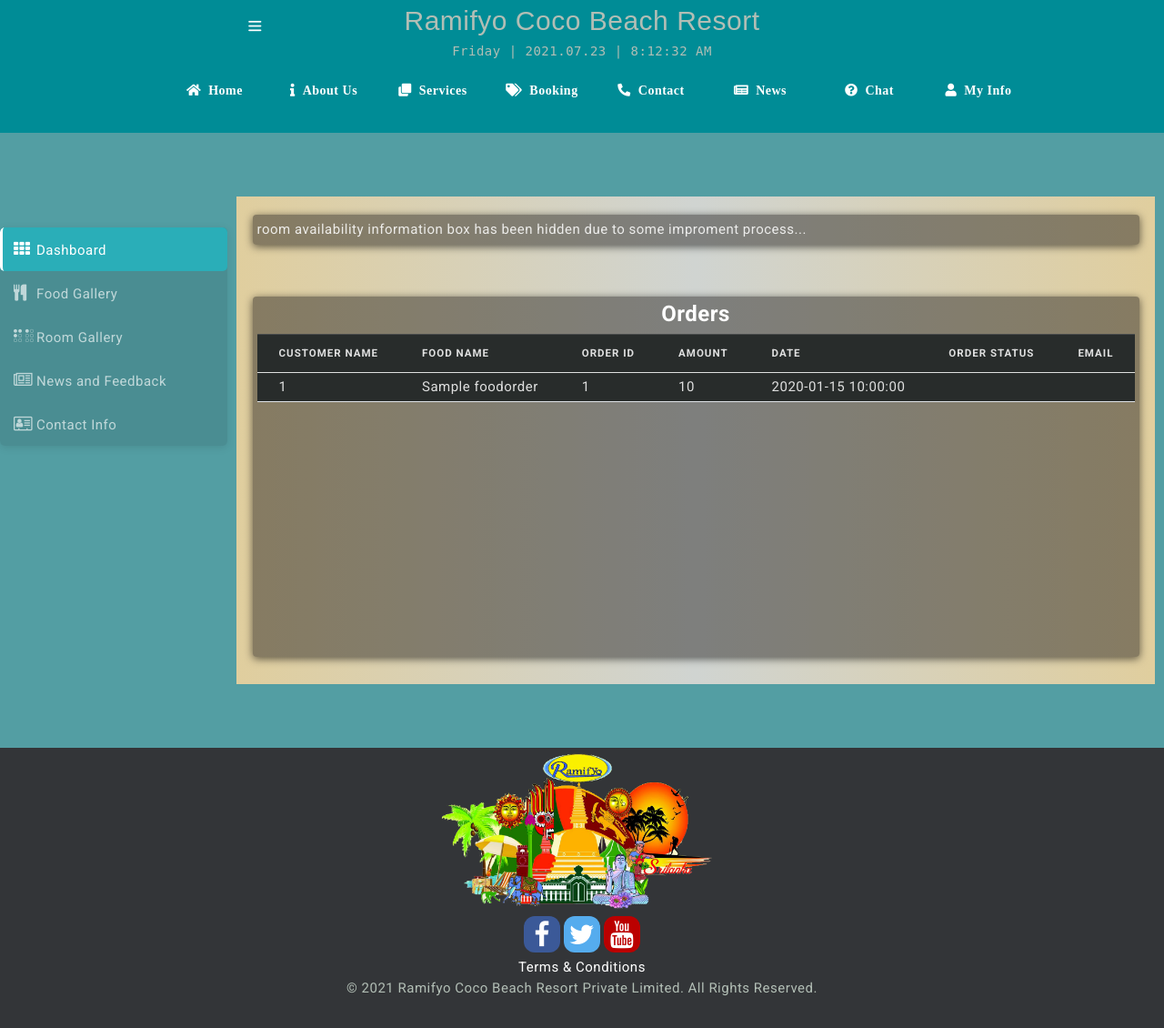
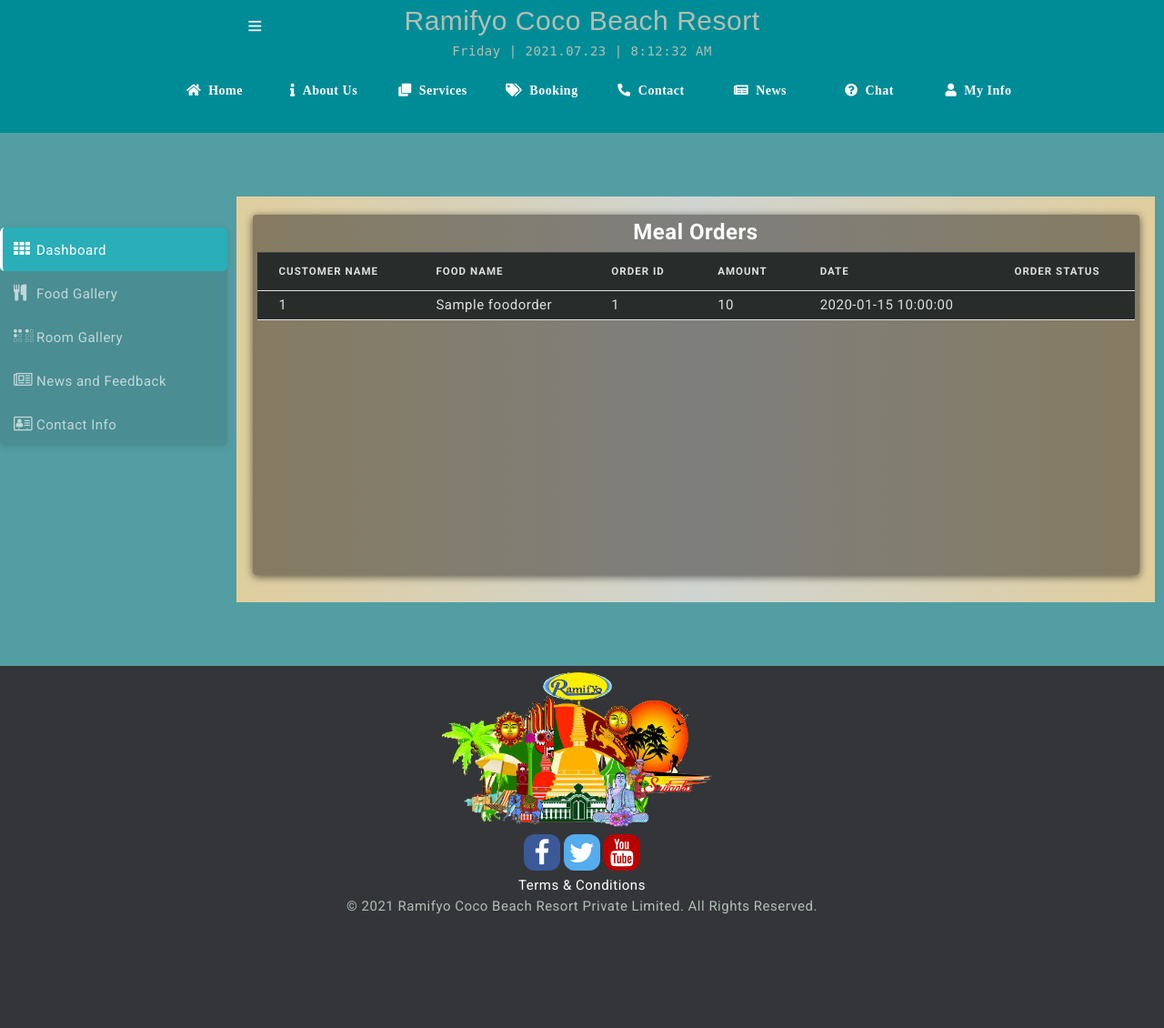
Before and after one commit to SameeraGurusinghe/RamifyoCocoBeachResort, a PHP site: page /project/admindashbord.php in a window 1280 px wide. Shown: the whole page at 91% size. After the commit the page ends 1005 px from the top, so only its background shows below. Run offline with PHP 8.4, Linux system fonts and the light colour scheme; the visitor is signed in with stand-in values (Sample User, id 1); tables that the repository leaves empty or names only in its code hold one stand-in row (values such as "Sample post"); grey boxes marked "Sample" are stand-in pictures; some libraries are stand-ins or nearby versions.

Commit message:
order confirm email

```diff
--- a/UserHomePage.php
+++ b/UserHomePage.php
@@ -195,12 +195,12 @@ $useremail = $_SESSION['email'];
                 $orderstatus=$row["orderstatus"];
 
                 if ($orderstatus==0){
-                  echo "<p class='text-warning' title='Your order is under review status. We will send you a confirmation email once order confirm.'>Your '$fname' Order is uneder Review</p>";
+                  echo "<p class='text-warning' title='Your order is under review status. We will send you a confirmation email once order confirm.'>Your '$fname' order is under review</p>";
                   echo "<hr>";
                 }
 
                 elseif ($orderstatus==1){
-                  echo "<p class='text-success' title='Order confirmed. As soon as possible we will delivery your meal order.'>Your '$fname' Order is on the way.</p>";
+                  echo "<p class='text-success' title='Order confirmed. As soon as possible we will delivery your meal order.'>Your '$fname' order is on the way.</p>";
                   echo "<hr>";
                 }
                 }
--- a/admindashbord.php
+++ b/admindashbord.php
@@ -99,29 +99,15 @@ if(!isset($_SESSION['email'])){
 </header>
 <!--End topbar header-->
 
-
 <div class="content-wrapper">
 <div class="container-fluid">
-
-<!--Room availability area start-->
-<div class="row">
-	<div class="card">
-
-  <!--Room tables file include.... area start-->
-  <?php //*****************************include_once("includes/roomavailability.php");**************************** ?>
-  <!--Room tables file include.... area end-->
-  room availability information box has been hidden due to some improment process...
-
-  </div>
-</div><br><br><br>
-<!--Room availability area end-->
 
 <!--Oreder conform area start-->
 <div class="row">
 	  <div class="card">
 		  <div class="card-action">
 	      <div class="table-responsive">
-          <h4 style="text-align: center;"><b>Orders</b></h4>
+          <h4 style="text-align: center;"><b>Meal Orders</b></h4>
 
           <div style="height:350px; overflow:auto;">
           <table class="table table-sm table-hover" style="background-color:#282c2b;">
@@ -133,7 +119,6 @@ if(!isset($_SESSION['email'])){
                 <th>AMOUNT</th>
                 <th>DATE</th>
                 <th>ORDER STATUS</th>
-                <th>EMAIL</th>
               </tr>
 
               <?php
@@ -164,40 +149,23 @@ if(!isset($_SESSION['email'])){
                   echo "<form action='action_pages/orderaconformction.php' method='post'>";
                   echo "<input type='hidden' name='emailid' value='$cusname'>";
                   echo "<input type='hidden' name='orderid' value='$orderid'>";
-                  echo "<input type='hidden' name='ordervalue' value='$oredrvelue'>";
+                  echo "<input type='hidden' name='foodname' value='$foodname'>";
+                  echo "<input type='hidden' name='amount' value='$amount'>";
+                  echo "<input type='hidden' name='price' value='$price'>";
+                  echo "<input type='hidden' name='orderstatus' value='$oredrvelue'>";
 
                   if($status==0){
-                  echo "<button type='submit' class='btn btn-success' style='float: right;'>Conform a Order</button>";
+                  echo "<button type='submit' name='meal_order_confirm' class='btn btn-success' style='float: right;'>Approve</button>";
                   }
 
                   elseif($status==1){
-                  echo "<button class='btn btn-warning' style='float: right;' disabled>Order confirmed</button>";
+                  echo "<button class='btn btn-warning' style='float: right;' disabled>Approved</button>";
                   }
 
                   echo "</form>";
                 ?>
                 </td>
 
-                <td>
-
-                <?php
-                  $oredrvelue=1;
-                  echo "<form action='action_pages/orderaconformction.php' method='post'>";
-                  echo "<input type='hidden' name='emailid' value='$cusname'>";
-                  echo "<input type='hidden' name='orderid' value='$orderid'>";
-                  echo "<input type='hidden' name='ordervalue' value='$oredrvelue'>";
-
-                  if($status==0){
-                  echo "<button type='submit' class='btn btn-success' style='float: right;'>Send</button>";
-                  }
-
-                  elseif($status==1){
-                  echo "<button class='btn btn-warning' style='float: right;' disabled>Sent</button>";
-                  }
-
-                  echo "</form>";
-                ?>
-                </td>
               </tr>
 
               <?php } ?>
```
Also changed, not shown: action_pages/orderaconformction.php (+80 -5 lines), livechat/log.html (+1 -0 lines).
